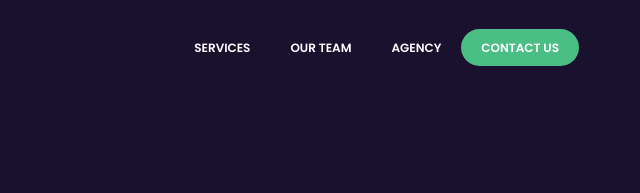
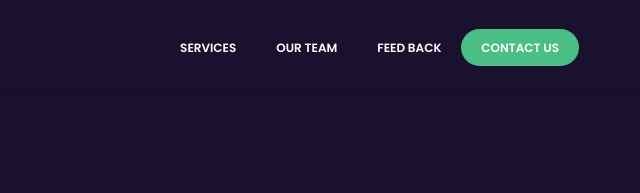
Before and after one commit to harbouli/website-Telystra, a plain HTML site: page index.html in a window 1280 px wide. Shown: the top 193 px of the page, 601-1241 px from the left. Drawn offline with nearby package versions, Linux system fonts and the light colour scheme.

Commit message:
feed back

```diff
--- a/index.html
+++ b/index.html
@@ -23,7 +23,7 @@
         <ul class="menu">
             <li><a href="#services" onclick="toggleMenu();">Services</a></li>
             <li><a href="#team" onclick="toggleMenu();">Our Team</a></li>
-            <li><a href="#clients" onclick="toggleMenu();">Agency</a></li>
+            <li><a href="#feed" onclick="toggleMenu();">Feed Back</a></li>
             <li><a href="#connect" class="active-btn" onclick="toggleMenu();">Contact Us</a></li>
         </ul>
     </nav>
```
